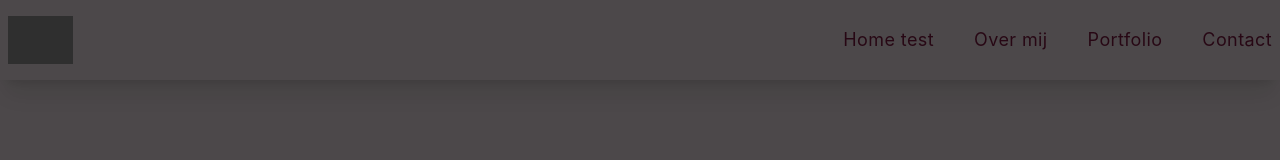
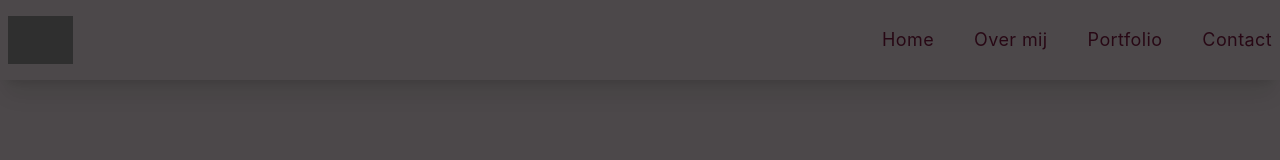
Before and after one commit to Mariannedg/portfolio, a Next.js app: page / in a window 1280 px wide. Shown: the top 160 px of the page. Built offline with nearby package versions, Linux system fonts and the light colour scheme; grey boxes are pictures that could not be loaded.

Commit message:
Navigation

```diff
--- a/components/Navbar.jsx
+++ b/components/Navbar.jsx
@@ -12,7 +12,7 @@ const Navbar = () => {
                 <div>
                     <ul className='hidden md:flex'>
                         <Link href='/'>
-                            <li className='ml-10 text-lg hover:border-b'>Home test</li>
+                            <li className='ml-10 text-lg hover:border-b'>Home</li>
                         </Link>
                         <Link href='/'>
                             <li className='ml-10 text-lg hover:border-b'>Over mij</li>
```
